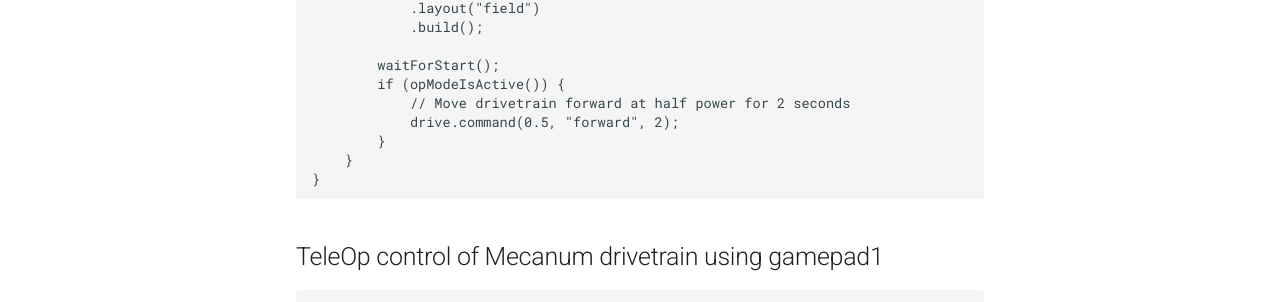
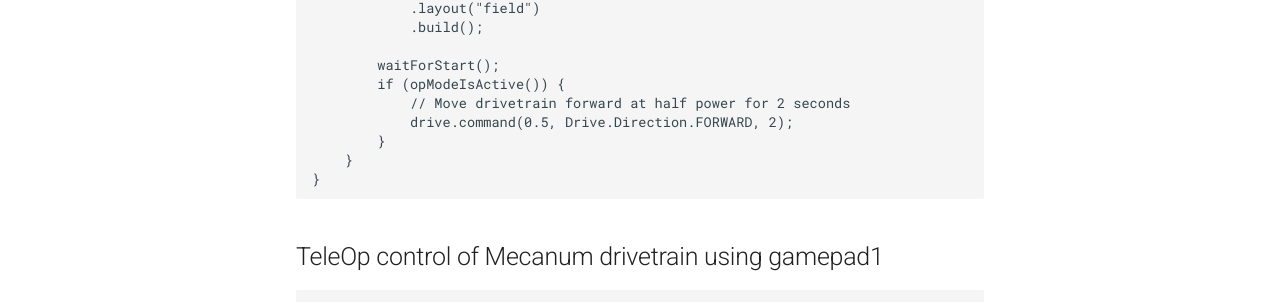
Before and after one commit to Collegiate-Edu-Nation/easy-ftc, an MkDocs documentation site: the page built from docs/examples.md, in a window 1280 px wide and 1363 px high. Shown: the part 563-865 px from the top of the window. Built offline with MkDocs 1.6.1 and Material for MkDocs 9.7.7, drawn with Linux system fonts in a browser that asks for light colours; comment, search, counter and statistics services are not loaded; some of the changed text lies outside the part shown.

Commit message:
correct direction

```diff
--- a/docs/examples.md
+++ b/docs/examples.md
@@ -23,7 +23,7 @@
             waitForStart();
             if (opModeIsActive()) {
                 // Move drivetrain forward at half power for 2 seconds
-                drive.command(0.5, "forward", 2);
+                drive.command(0.5, Drive.Direction.FORWARD, 2);
             }
         }
     }
```
Also changed, not shown: docs/gettingstarted.md (+2 -2 lines).
